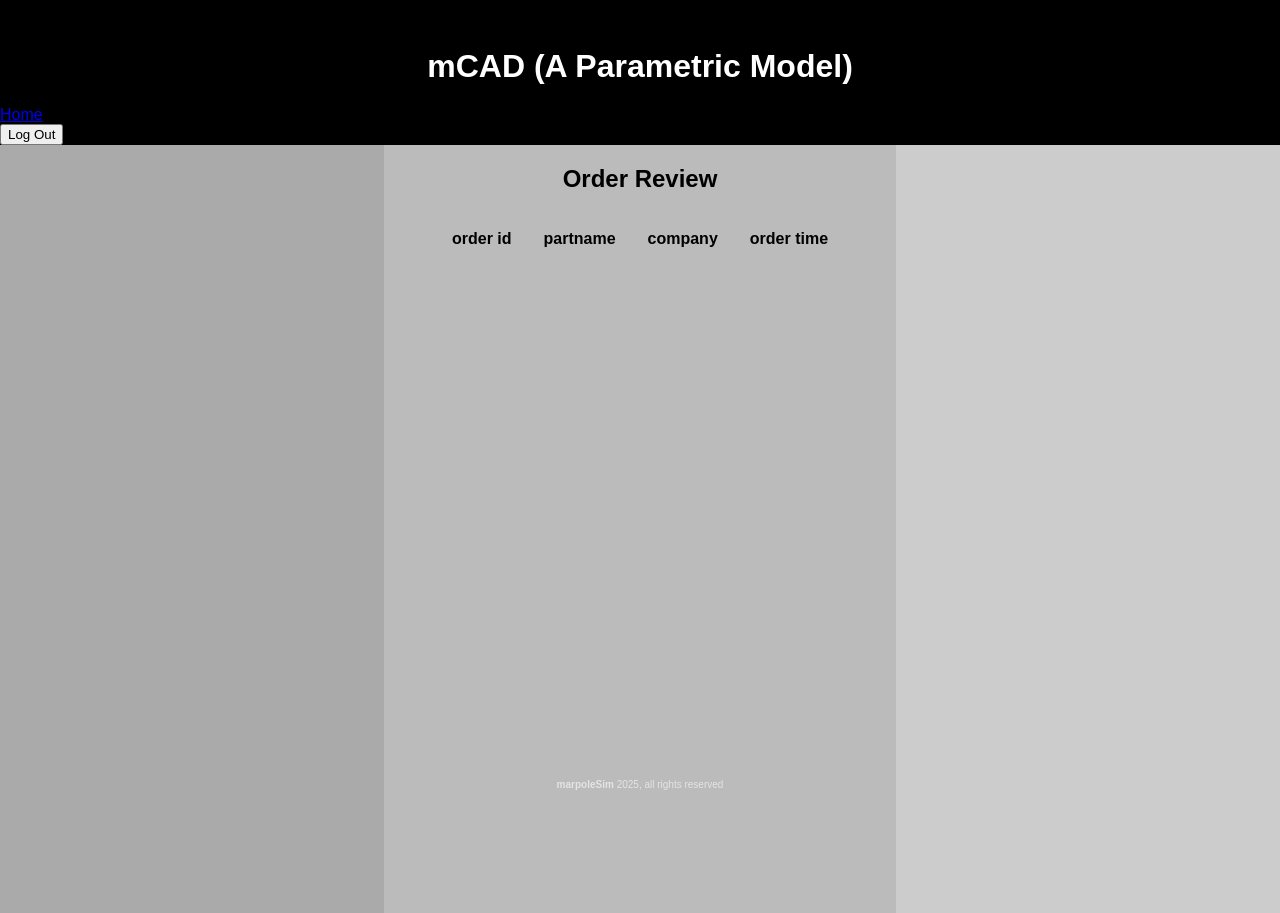
After one commit to marpoleSim/marpolesimCAD, a Django app: page /user_review_order in a window 1280 px wide. The commit adds this page. Run offline with Django 5.2, Linux system fonts and the light colour scheme; a user stored in the database is signed in; data comes from the database, SQL or seed files in the repository; both versions use the stored data as it was after the commit; lists and menus that the app fills with data are empty.

Commit message:
complete user

```diff
--- a/trial1App/static/css/style.css
+++ b/trial1App/static/css/style.css
@@ -188,3 +188,7 @@ li.menu a:hover {
   margin-left: auto;
   margin-right: auto;
 }
+
+/* order review table */
+
+.centerTable { margin: 0px auto; }
--- /dev/null
+++ b/trial1App/templates/user_review_order.html
@@ -0,0 +1,40 @@
+{% extends 'base.html' %}
+{% load static %}
+
+{% block header %}
+  <header>
+    <h1>mCAD (A Parametric Model)</h1>
+  </header>
+{% endblock %}
+
+{% block menu %}
+<div class="topnav">
+   <a class="active" href="/home">Home</a>
+   <!-- <a href="#about">About</a> -->
+   <!-- <a href="#contact">Contact</a> -->
+   <div class="search-container">
+     <form action="{% url 'logout' %}" method="post">
+       {% csrf_token %}
+       <button type="submit">Log Out</button>
+     </form>
+   </div>
+</div>
+{% endblock %}
+
+{% block middleContent %}
+  <div class="container" style="margin: 20px;">
+    <div style="text-align: center;">
+       <h2>Order Review</h2>
+   <table class="centerTable">
+   <tr>
+         <th>order id</th> <th>partname</th> <th>company</th> <th>order time</th>
+   </tr>
+   {% for id, partname, company, order_date in orderList %}
+         <tr>
+         <td>{{id}}</td> <td>{{partname}}</td> <td>{{company}}</td> <td>{{order_date}}</td>
+         </tr>
+   {% endfor %}
+   </table>
+    </div>
+  </div>
+{% endblock %}
--- a/trial1App/urls.py
+++ b/trial1App/urls.py
@@ -6,8 +6,8 @@ urlpatterns = [
 	path('modelling', views.modelling, name='modelling'),
 	path('savePart', views.savePart, name='savePart'),
 	path('geomParameter', views.geomParameter, name='geomParameter'),
-	path('selectPart', views.selectPart, name='selectPart'),
-	path('reviewOrder', views.reviewOrder, name='reviewOrder'),
+	#path('selectPart', views.selectPart, name='selectPart'),
+	path('user_review_order', views.user_review_order, name='user_review_order'),
 	path('select_company', views.select_company, name='select_company'),
 	path('select_part', views.select_part, name='select_part'),
 	path('submit_order', views.submit_order, name='submit_order'),
--- a/trial1App/views.py
+++ b/trial1App/views.py
@@ -101,7 +101,7 @@ def savePart(request):
        data = {'flag': flag}
        return JsonResponse(data)
 
-def selectPart(request):
+def select_company(request):
 
     objs = CompanyInfo.objects.all()
     objList = list(objs.values())
@@ -109,7 +109,7 @@ def selectPart(request):
 
     return render(request, 'selectCompany.html', {'companyList': companyList, })
 
-def select_company(request):
+def select_companyB(request):
 
     if request.method == 'POST':
        companyName = request.POST.get('companyList')
@@ -193,6 +193,27 @@ def submit_order(request):
 
     return render(request, 'order_receipt.html', data)
 
-def reviewOrder(request):
+def user_review_order(request):
 
-    return render(request, 'reviewOrder.html')
+    #get user
+    user = request.user
+
+    #search order table
+    orders = Order.objects.filter(user = user)
+
+    #get a list
+    #find part, date,
+    orderIDList = []
+    orderPartNameList = []
+    orderCompanyList = []
+    orderDateList = []
+
+    for order in orders:
+        orderIDList.append( order.id+10000 )
+        orderPartNameList.append(order.part.partName)
+        orderCompanyList.append(order.company.company)
+        orderDateList.append(order.orderDate.strftime('%Y-%m-%d %H:%M'))
+
+    orderList = list(zip(orderIDList, orderPartNameList, orderCompanyList, orderDateList,))
+
+    return render(request, 'user_review_order.html', {'orderList': orderList} )
--- a/webCAD/urls.py
+++ b/webCAD/urls.py
@@ -13,6 +13,7 @@ from . import views
 urlpatterns = [
     path('admin/', admin.site.urls),
     path('home', views.home, name="home"),
+    path('user_cover_page', views.user_cover_page, name="user_cover_page"),
     path('', views.home, name="home"),
     path('', include("accounts.urls")),
     path('', include('trial1App.urls')),
--- a/webCAD/views.py
+++ b/webCAD/views.py
@@ -9,6 +9,10 @@ def home(request):
       if userType.isCompany:
         return redirect('reviewOrder')
       else:
-        return redirect('selectPart')
+        return redirect('user_cover_page')
     else:
         return render(request, 'coverPage.html')
+
+def user_cover_page(request):
+
+    return render(request, 'user_cover_page.html')
```
Also changed, not shown: templates/user_cover_page.html (added, +39 -0 lines), db.sqlite3.
